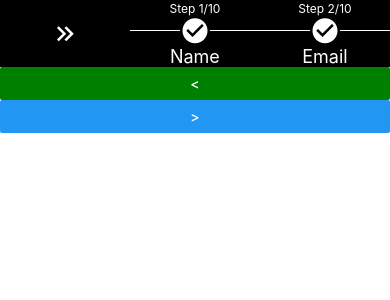
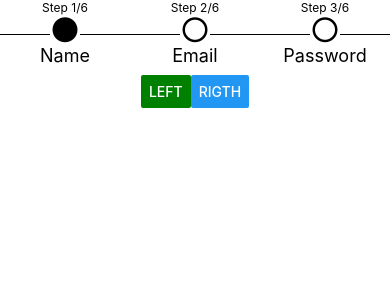
Before and after one commit to jlndr/TDDC73-interaction-programming, a React Native app in the folder miniSDK/: screen / in a window 390 px wide. Shown: the top 300 px of the page. Built offline with nearby package versions, Linux system fonts and the light colour scheme; what react-native would draw is missing.

Commit message:
Almost done

```diff
--- a/miniSDK/App.js
+++ b/miniSDK/App.js
@@ -21,28 +21,27 @@ import StepsLeft from "./components/StepsLeft";
 
 const App = () => {
 	const items = [
-		{title: "Name", status: "done"}, //0
-		{title: "Email", status: "done"}, //1
-		{title: "Password", status: "error"}, //2
+		{title: "Name", status: "incomplete"}, //0
+		{title: "Email", status: "incomplete"}, //1
+		{title: "Password", status: "incomplete"}, //2
 		{title: "Adress", status: "incomplete"}, //3
 		{title: "City", status: "incomplete"}, //4
 		{title: "Country", status: "incomplete"}, //5
-		{title: "Country", status: "incomplete"}, //5
-		{title: "Country", status: "incomplete"}, //5
-		{title: "Country", status: "incomplete"}, //5
-		{title: "Country", status: "incomplete"}, //5{title: "Country", status: "incomplete"}, //5
 	];
+	const options = {backgroundColor: "white", color: "black"};
 
 	const [current, setCurrent] = useState(0);
-	console.log(current);
+
 	return (
 		<>
 			<StatusBar barStyle="dark-content" />
 			<SafeAreaView>
 				<ScrollView contentInsetAdjustmentBehavior="automatic" style={styles.scrollView}>
-					<StepsLeft items={items} activeIndex={current} />
-					<Button color="green" title="<" onPress={() => setCurrent(current - 1)} />
-					<Button title=">" onPress={() => setCurrent(current + 1)} />
+					<StepsLeft items={items} activeIndex={current} options={options} />
+					<View style={{flexDirection: "row", justifyContent: "center"}}>
+						<Button color="green" title="LEFT" onPress={() => setCurrent(current - 1)} />
+						<Button title="RIGTH" onPress={() => setCurrent(current + 1)} />
+					</View>
 				</ScrollView>
 			</SafeAreaView>
 		</>
--- a/miniSDK/components/StepsLeft/Item.js
+++ b/miniSDK/components/StepsLeft/Item.js
@@ -1,10 +1,10 @@
-import React, {useState} from "react";
+import React, {useState, useEffect, useRef} from "react";
 
-import {Text, View, StyleSheet} from "react-native";
+import {Text, View, StyleSheet, Animated} from "react-native";
 
 import Icon from "react-native-vector-icons/MaterialCommunityIcons";
 
-const Item = ({title, number, total, status, iconSize}) => {
+const Item = ({title, number, total, status, iconSize, userStyles}) => {
 	let iconName = "";
 
 	switch (status) {
@@ -26,28 +26,28 @@ const Item = ({title, number, total, status, iconSize}) => {
 	}
 
 	let size = iconSize ? iconSize : 60;
+	let color = userStyles.color ? userStyles.color : "white";
 
-	//,{position: "absolute", backgroundColor: "red", zIndex: 3, elevation: 3, top: 0}
 	return (
 		<>
 			{status == "ghost" ? (
-				<View style={style.ghost}>
-					<Icon name="chevron-double-right" color="white" size={iconSize} />
+				<View style={[style.ghost, userStyles]}>
+					<Icon name="chevron-double-right" color={color} size={iconSize} />
 				</View>
 			) : (
-				<View style={style.wrap}>
+				<Animated.View style={[style.wrap]}>
 					<View style={style.container}>
-						<Text style={[style.text, style.small]}>
-							Step {number}/{total}
+						<Text style={[style.text, userStyles, style.small]}>
+							Step {number + 1}/{total}
 						</Text>
 
-						<View style={{backgroundColor: "black"}}>
-							<Icon name={iconName} color="white" size={size} />
+						<View style={[{backgroundColor: "black"}, userStyles]}>
+							<Icon name={iconName} color={color} size={size} />
 						</View>
 
-						<Text style={[style.text, style.big]}>{title}</Text>
+						<Text style={[style.text, userStyles, style.big]}>{title}</Text>
 					</View>
-				</View>
+				</Animated.View>
 			)}
 		</>
 	);
@@ -65,21 +65,14 @@ const style = StyleSheet.create({
 	wrap: {
 		alignItems: "center",
 		flex: 1,
-		// borderColor: "red",
-		// borderWidth: 1,
-		// justifyContent: "center",
 	},
 	container: {
-		// borderColor: "blue",
-		// borderWidth: 1,
 		justifyContent: "space-between",
 		alignItems: "center",
 	},
 	text: {
 		color: "white",
 		textAlign: "center",
-		// borderWidth: 1,
-		// borderColor: "red",
 	},
 	small: {
 		fontSize: 12,
--- a/miniSDK/components/StepsLeft/StepsLeft.js
+++ b/miniSDK/components/StepsLeft/StepsLeft.js
@@ -1,38 +1,73 @@
-import React, {useState} from "react";
+import React, {useState, useRef, useEffect} from "react";
 
-import {View, StyleSheet} from "react-native";
+import {View, StyleSheet, Animated} from "react-native";
 
 import Item from "./Item";
 
-const StepsLeft = ({items, activeIndex}) => {
+const StepsLeft = ({items, activeIndex, options}) => {
+	//Errorhandling
+	// if (activeIndex < 0) throw new Error(`Active Index cannot be negative. Got ${activeIndex}.`);
+	// if (items.length < 1) throw new Error(`Items array must contain atlest one item. Got ${items.length}.`);
+	// if (activeIndex > items.length - 1)
+	// 	throw new Error(
+	// 		`Active Index cannot be greater or equal than length of Items array (${items.length}). Got ${activeIndex}.`,
+	// 	);
+
 	const iconSize = 30;
 	const numbItems = 3;
+	let itemsCopy = items;
+	// const ghost = {title: "", status: "ghost"};
 
-	const ghost = {title: "", status: "ghost"};
+	//For preventing crashes in debugging
+	let index = activeIndex;
+	if (index < 0) index = 0;
+	if (index > items.length - 1) index = items.length - 1;
 
-	items.unshift(ghost);
-	items.push(ghost);
+	let left = index - 1;
+	let right = index + 2;
+	if (index == 0) {
+		left = index;
+		right = index + 3;
+	} else if (index == items.length - 1) {
+		left = index - 2;
+		right = index + 1;
+	}
 
-	//Errorhandling incorrect active indexes
-	if (activeIndex < 1) activeIndex = 1;
-	if (activeIndex > items.length - 2) activeIndex = items.length - 2;
+	let itemsToRender = itemsCopy.slice(left, right);
 
-	const itemsToRender = items.slice(activeIndex - 1, activeIndex + 2);
+	//Items before active should be done
+	for (let i = 0; i < index; ++i) {
+		itemsCopy[i].status = "done";
+	}
+	for (let i = index + 1; i < itemsCopy.length - 1; ++i) {
+		itemsCopy[i].status = "incomplete";
+	}
+	itemsCopy[index].status = "active";
 
-	if (itemsToRender.length)
+	let userStyles = {};
+	if (options) {
+		userStyles.backgroundColor = options?.backgroundColor;
+		userStyles.borderBottomColor = options?.color;
+		userStyles.color = options?.color;
+	}
+
+	//Animation
+
 	return (
-			<View style={{backgroundColor: "black", width: "100%"}}>
-				<View style={[style.line]}></View>
-				<View style={style.items}>
+		<View style={[style.default, userStyles, {width: "100%"}]}>
+			<View style={[style.line, userStyles]}></View>
+			<View style={[style.items]}>
 				{itemsToRender.map((item, i) => {
+					let number = index == 0 ? 0 : index == items.length - 1 ? -2 : -1;
 					return (
 						<Item
 							key={i}
 							title={item.title}
 							iconSize={iconSize}
 							status={item.status}
-								number={activeIndex - 1 + i}
-								total={items.length - 2}
+							number={index + i + number}
+							total={items.length}
+							userStyles={userStyles}
 						/>
 					);
 				})}
@@ -44,6 +79,11 @@ const StepsLeft = ({items, activeIndex}) => {
 export default StepsLeft;
 
 const style = StyleSheet.create({
+	default: {
+		backgroundColor: "black",
+		color: "white",
+		height: 75,
+	},
 	line: {
 		top: "45%", //hmm
 		width: "100%",
@@ -51,10 +91,16 @@ const style = StyleSheet.create({
 		borderBottomWidth: 1,
 	},
 	items: {
+		position: "absolute",
+		top: 0,
+		left: 0,
+		height: 100,
+		width: "100%",
+
 		flexDirection: "row",
 		justifyContent: "space-between",
 	},
-	text: {
-		color: "white",
-	},
+	// text: {
+	// 	color: "white",
+	// },
 });
```
Lines whose indentation alone changed are shown as unchanged.
